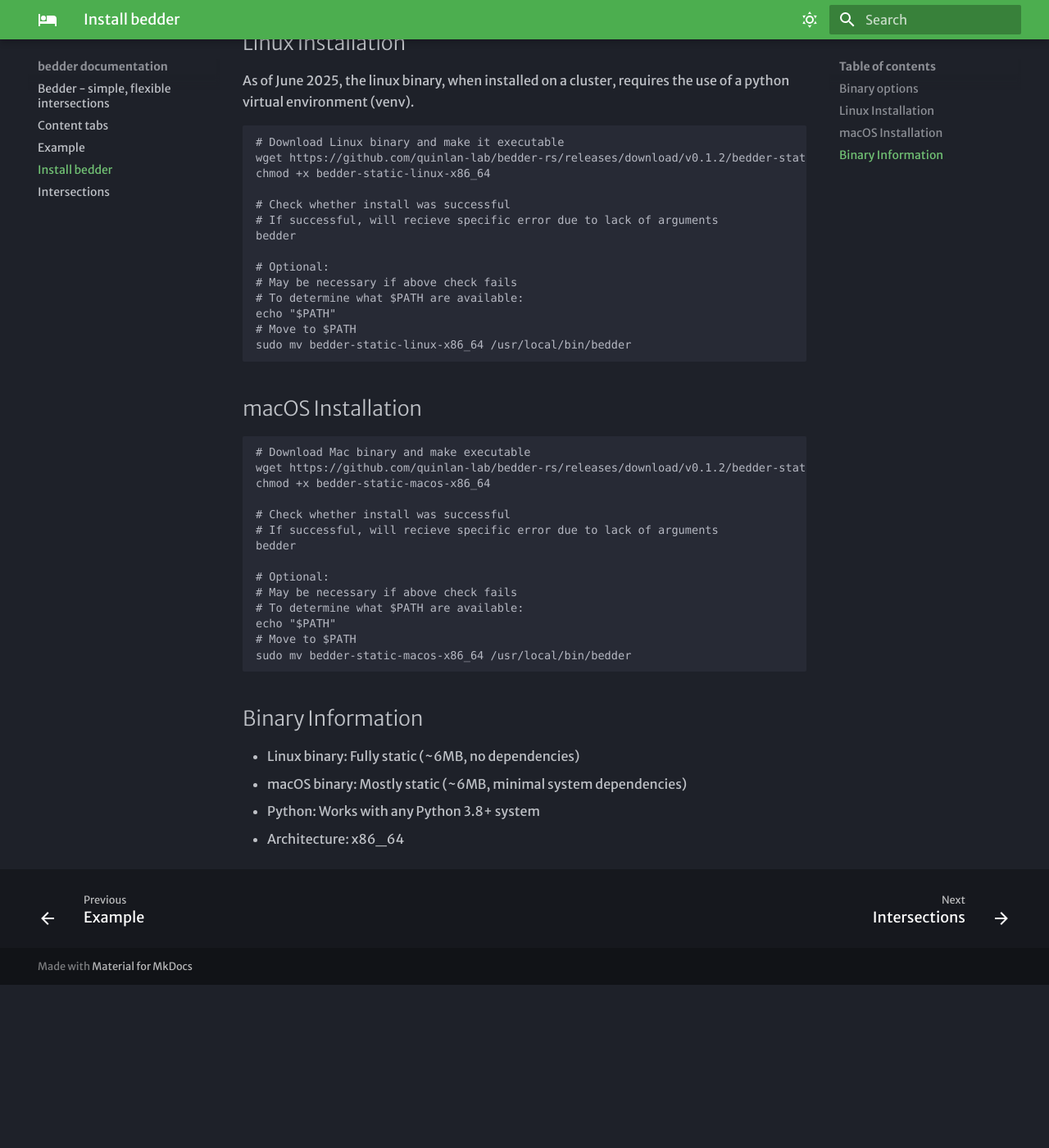
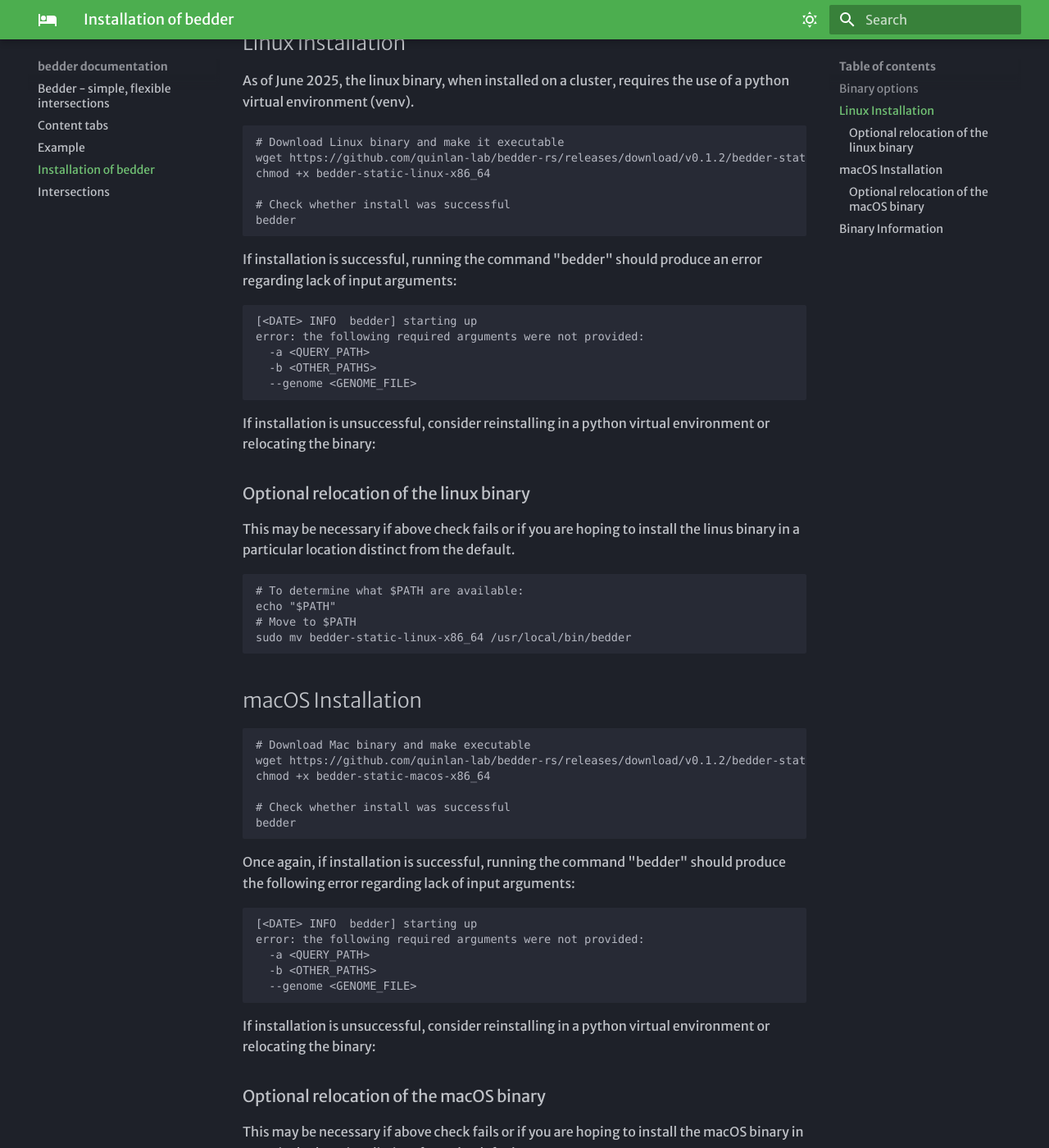
Before and after one commit to brentp/bedder-docs, an MkDocs documentation site: the page built from docs/installation.md, in a window 1280 px wide and 1400 px high, scrolled down 346 px. Shown: the whole window at 82% size. Built offline with MkDocs 1.6.1 and Material for MkDocs 9.7.7, drawn with Linux system fonts in a browser that asks for light colours; some web fonts are replaced; before the commit the page ends 1547 px from its top, so only the background shows below that; some of the changed text lies outside the part shown.

Commit message:
addition of "success" error

````diff
--- a/docs/installation.md
+++ b/docs/installation.md
@@ -1,4 +1,4 @@
-# Install bedder
+# Installation of bedder
 ## Binary options
 - bedder-static-linux-x86_64: Static binary for Linux x86_64 (no dependencies required)
 - bedder-static-macos-x86_64: Mostly static binary for macOS x86_64 (minimal system dependencies)
@@ -11,11 +11,25 @@
 chmod +x bedder-static-linux-x86_64
 
 # Check whether install was successful
-# If successful, will recieve specific error due to lack of arguments
 bedder
 
-# Optional:
-# May be necessary if above check fails
+```
+If installation is successful, running the command "bedder" should produce an error regarding lack of input arguments:
+```
+[<DATE> INFO  bedder] starting up
+error: the following required arguments were not provided:
+  -a <QUERY_PATH>
+  -b <OTHER_PATHS>
+  --genome <GENOME_FILE>
+```
+
+If installation is unsuccessful, consider reinstalling in a python virtual environment or relocating the binary:
+
+### Optional relocation of the linux binary
+This may be necessary if above check fails or if you are hoping to install the linus binary in a particular location distinct from the default.
+
+```
+
 # To determine what $PATH are available:
 echo "$PATH"
 # Move to $PATH
@@ -30,11 +44,22 @@
 chmod +x bedder-static-macos-x86_64
 
 # Check whether install was successful
-# If successful, will recieve specific error due to lack of arguments
 bedder
 
-# Optional:
-# May be necessary if above check fails
+```
+Once again, if installation is successful, running the command "bedder" should produce the following error regarding lack of input arguments:
+```
+[<DATE> INFO  bedder] starting up
+error: the following required arguments were not provided:
+  -a <QUERY_PATH>
+  -b <OTHER_PATHS>
+  --genome <GENOME_FILE>
+```
+If installation is unsuccessful, consider reinstalling in a python virtual environment or relocating the binary:
+
+### Optional relocation of the macOS binary
+This may be necessary if above check fails or if you are hoping to install the macOS binary in a particular location distinct from the default.
+```
 # To determine what $PATH are available:
 echo "$PATH"
 # Move to $PATH
````
